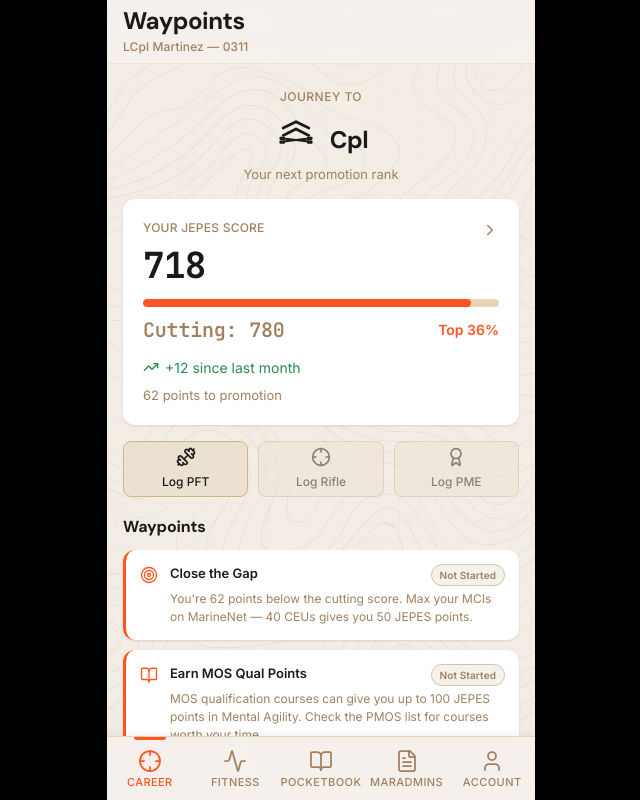
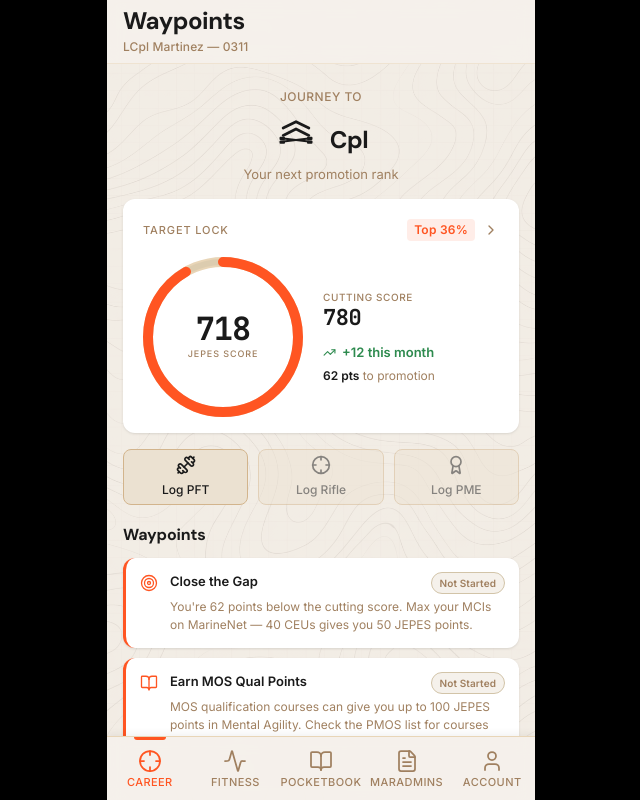
Before and after one commit to gundy27/waypoints-prototype-v2, a React (Vite) app: page / in a window 1280 px wide. Shown: the whole page, without its empty margins (319-959 px from the left). Built offline with nearby package versions, Linux system fonts and the light colour scheme.

Commit message:
Updated CareerTab.tsx

```diff
--- a/src/tabs/CareerTab.tsx
+++ b/src/tabs/CareerTab.tsx
@@ -24,54 +24,109 @@ interface CareerTabProps {
 }
 
 function ScoreCard({ profile, onOpen }: { profile: UserProfile; onOpen: () => void }) {
-  const progress = Math.min(100, (profile.compositeScore / profile.cuttingScore) * 100)
+  const progress = Math.min(1, profile.compositeScore / profile.cuttingScore)
   const gap = profile.cuttingScore - profile.compositeScore
 
+  const size = 160
+  const strokeWidth = 10
+  const radius = (size - strokeWidth) / 2
+  const circumference = 2 * Math.PI * radius
   return (
     <button
       type="button"
       onClick={onOpen}
-      className="w-full text-left bg-wp-surface rounded-xl p-5 border-none cursor-pointer transition-shadow duration-150 hover:shadow-md"
-      style={{ boxShadow: '0 1px 3px rgba(0,0,0,0.08), 0 1px 2px rgba(0,0,0,0.04)' }}
+      className="w-full text-left bg-wp-surface rounded-xl border-none cursor-pointer transition-shadow duration-150 hover:shadow-md"
+      style={{ boxShadow: '0 1px 3px rgba(0,0,0,0.08), 0 1px 2px rgba(0,0,0,0.04)', padding: '20px 20px 16px' }}
     >
-      <div className="flex items-start justify-between">
-        <p className="font-body font-medium text-wp-tan-dark uppercase" style={{ fontSize: 12, letterSpacing: '0.02em' }}>
-          Your JEPES Score
+      <div className="flex items-center justify-between mb-4">
+        <p className="font-body font-medium text-wp-tan-dark uppercase" style={{ fontSize: 11, letterSpacing: '0.08em' }}>
+          Target Lock
         </p>
-        <ChevronRight size={18} className="text-wp-tan-dark mt-0.5" />
+        <div className="flex items-center gap-2">
+          <span
+            className="font-body font-bold"
+            style={{ fontSize: 12, color: '#FF5522', background: 'rgba(255,85,34,0.10)', borderRadius: 4, padding: '2px 7px', letterSpacing: '0.02em' }}
+          >
+            Top {100 - profile.percentile}%
+          </span>
+          <ChevronRight size={16} className="text-wp-tan-dark" />
         </div>
-      <div className="mt-2 font-mono font-bold text-wp-black" style={{ fontSize: 36, lineHeight: 1, letterSpacing: '-0.02em' }}>
-        {profile.compositeScore}
       </div>
 
-      <div className="mt-4 w-full h-2 bg-wp-tan-light rounded-full overflow-hidden">
+      <div className="flex items-center gap-5">
+        <div className="relative shrink-0" style={{ width: size, height: size }}>
+          <svg width={size} height={size} style={{ transform: 'rotate(-90deg)' }}>
+            <circle
+              cx={size / 2}
+              cy={size / 2}
+              r={radius}
+              fill="none"
+              stroke="#E8D5B7"
+              strokeWidth={strokeWidth}
+            />
+            <circle
+              cx={size / 2}
+              cy={size / 2}
+              r={radius}
+              fill="none"
+              stroke="#D2C4A8"
+              strokeWidth={strokeWidth - 4}
+              strokeDasharray={`${circumference * (1 - progress) > 0 ? circumference - circumference * progress - 4 : 0} ${circumference}`}
+              strokeDashoffset={-circumference * progress - 2}
+              strokeLinecap="round"
+              opacity={0.5}
+            />
+            <circle
+              cx={size / 2}
+              cy={size / 2}
+              r={radius}
+              fill="none"
+              stroke="#FF5522"
+              strokeWidth={strokeWidth}
+              strokeDasharray={`${circumference * progress - 2} ${circumference}`}
+              strokeDashoffset={0}
+              strokeLinecap="round"
+              style={{ transition: 'stroke-dasharray 600ms ease-in-out' }}
+            />
+          </svg>
           <div
-          className="h-full bg-wp-accent rounded-full transition-all duration-400"
-          style={{ width: `${progress}%` }}
-        />
+            className="absolute inset-0 flex flex-col items-center justify-center"
+            style={{ gap: 2 }}
+          >
+            <span className="font-mono font-bold text-wp-black" style={{ fontSize: 32, lineHeight: 1, letterSpacing: '-0.03em' }}>
+              {profile.compositeScore}
+            </span>
+            <span className="font-body font-medium text-wp-tan-dark uppercase" style={{ fontSize: 9, letterSpacing: '0.1em' }}>
+              JEPES Score
+            </span>
+          </div>
         </div>
 
-      <div className="mt-3 flex items-center justify-between">
-        <span className="font-mono font-semibold text-wp-tan-dark" style={{ fontSize: 20, lineHeight: 1.1, letterSpacing: '-0.01em' }}>
-          Cutting: {profile.cuttingScore}
-        </span>
-        <span className="font-body font-semibold text-wp-accent" style={{ fontSize: 14 }}>
-          Top {100 - profile.percentile}%
+        <div className="flex flex-col justify-center gap-4 flex-1 min-w-0">
+          <div>
+            <div className="font-body font-medium text-wp-tan-dark uppercase" style={{ fontSize: 10, letterSpacing: '0.06em', marginBottom: 2 }}>
+              Cutting Score
+            </div>
+            <div className="font-mono font-bold text-wp-black" style={{ fontSize: 22, lineHeight: 1, letterSpacing: '-0.02em' }}>
+              {profile.cuttingScore}
+            </div>
+          </div>
+
+          <div className="flex flex-col gap-2">
+            <div className="flex items-center gap-1.5">
+              <TrendingUp size={13} style={{ color: '#2D8A4E', flexShrink: 0 }} />
+              <span className="font-body font-semibold" style={{ fontSize: 13, color: '#2D8A4E', lineHeight: 1.2 }}>
+                +{profile.scoreTrend} this month
               </span>
             </div>
-
-      <div className="mt-4 flex items-center gap-1.5">
-        <TrendingUp size={16} className="text-wp-success" />
-        <span className="font-body text-wp-success" style={{ fontSize: 14 }}>
-          +{profile.scoreTrend} since last month
-        </span>
-      </div>
-
             {gap > 0 && (
-        <div className="mt-2 font-body text-wp-tan-dark" style={{ fontSize: 13 }}>
-          {gap} points to promotion
+              <div className="font-body text-wp-tan-dark" style={{ fontSize: 12, lineHeight: 1.3 }}>
+                <span className="font-semibold text-wp-black">{gap} pts</span> to promotion
               </div>
             )}
+          </div>
+        </div>
+      </div>
     </button>
   )
 }
```
Lines whose indentation alone changed are shown as unchanged.
